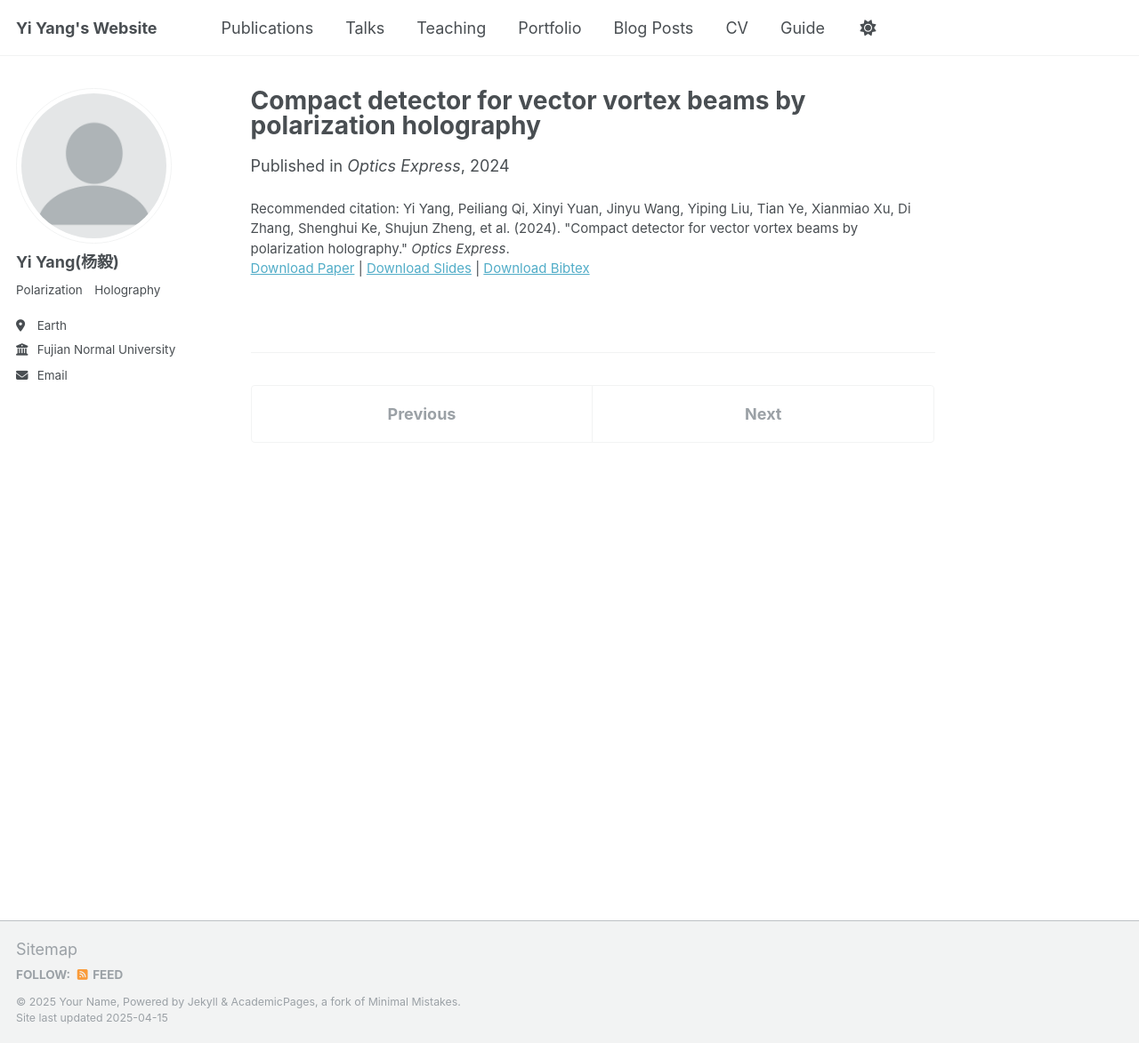
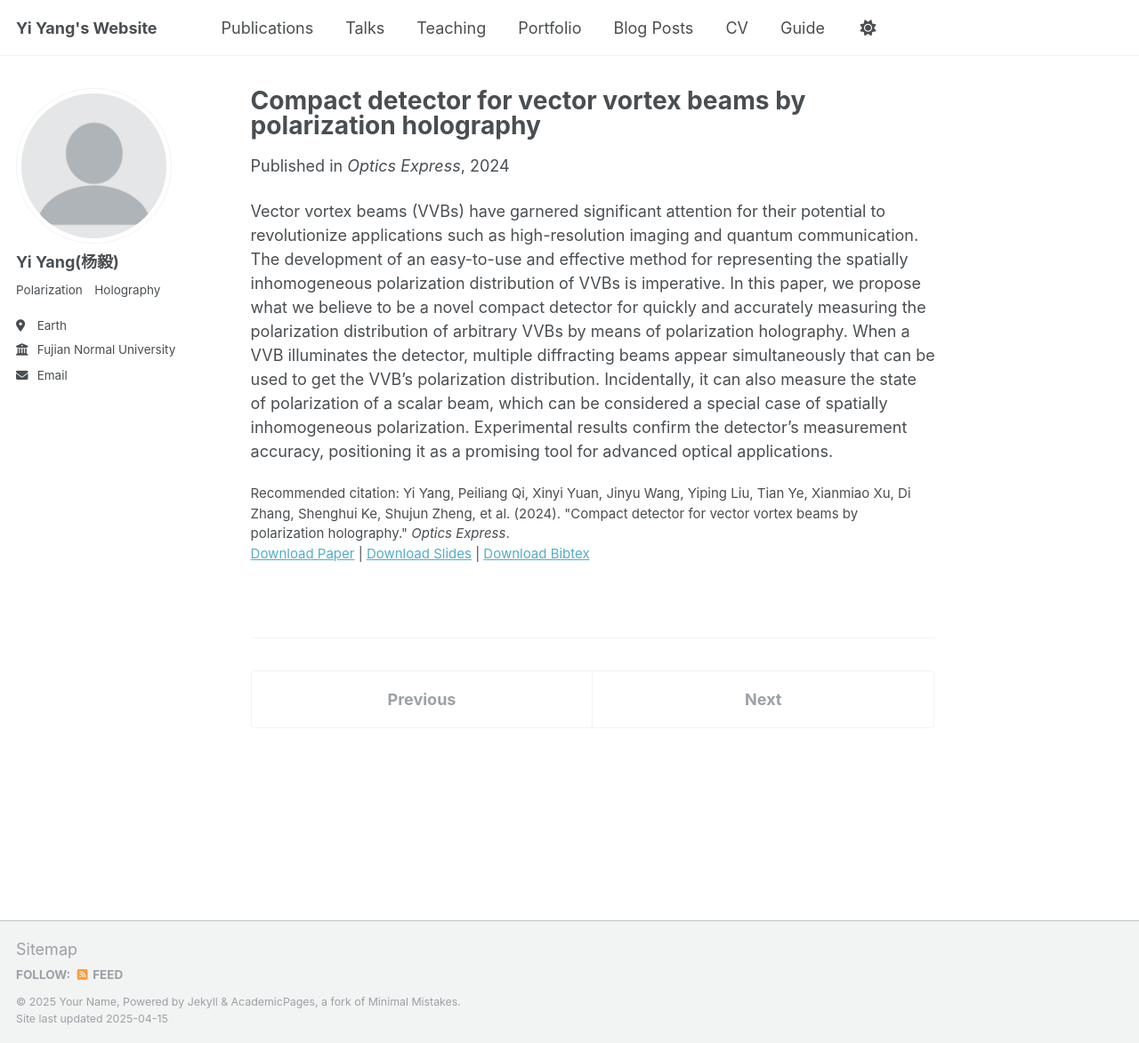
Before and after one commit to yiyang-opt/yiyang-opt.github.io, a Jekyll site: the page built from _publications/2024-11-18-Optics Express.md, in a window 1280 px wide and 1173 px high. Shown: the whole window at 89% size. Built offline with Jekyll 4.4.1, drawn with Linux system fonts in a browser that asks for light colours; part of the change alters nothing that is shown.

Commit message:
Update 2024-11-18-Optics Express.md

```diff
--- a/_publications/2024-11-18-Optics Express.md
+++ b/_publications/2024-11-18-Optics Express.md
@@ -3,8 +3,15 @@ title: "Compact detector for vector vortex beams by polarization holography "
 collection: "publications"
 category: "manuscripts"
 permalink: "/publication/2024-11-18-Compact-detector-for-vector-vortex-beams-by-polarization-holography "
-excerpt: >-
-  Vector vortex beams (VVBs) have garnered significant attention for their potential to
+excerpt:
+date: "2024-11-18"
+venue: "Optics Express"
+slidesurl: ""
+paperurl: "https://doi.org/10.1364/OE.542116"
+bibtexurl: ""
+citation: 'Yi Yang, Peiliang Qi, Xinyi Yuan, Jinyu Wang, Yiping Liu, Tian Ye, Xianmiao Xu, Di Zhang, Shenghui Ke, Shujun Zheng, et al. (2024). "Compact detector for vector vortex beams by polarization holography." <i>Optics Express</i>.'
+---
+Vector vortex beams (VVBs) have garnered significant attention for their potential to
   revolutionize applications such as high-resolution imaging and quantum communication.
   The development of an easy-to-use and effective method for representing the spatially
   inhomogeneous polarization distribution of VVBs is imperative. In this paper, we propose
@@ -15,10 +22,3 @@ excerpt: >-
   of polarization of a scalar beam, which can be considered a special case of spatially inhomogeneous
   polarization. Experimental results confirm the detector's measurement accuracy, positioning it
   as a promising tool for advanced optical applications.
-date: "2024-11-18"
-venue: "Optics Express"
-slidesurl: ""
-paperurl: "https://doi.org/10.1364/OE.542116"
-bibtexurl: ""
-citation: 'Yi Yang, Peiliang Qi, Xinyi Yuan, Jinyu Wang, Yiping Liu, Tian Ye, Xianmiao Xu, Di Zhang, Shenghui Ke, Shujun Zheng, et al. (2024). "Compact detector for vector vortex beams by polarization holography." <i>Optics Express</i>.'
----
```
